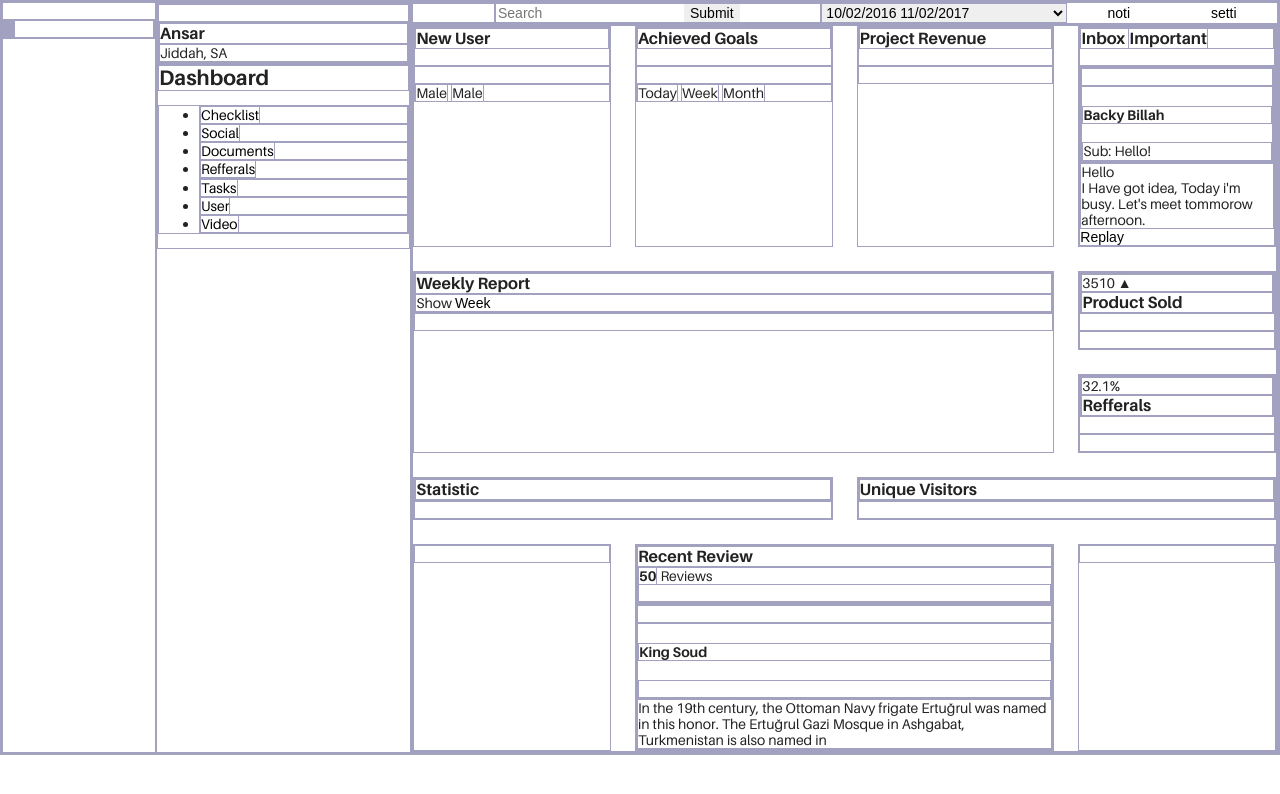
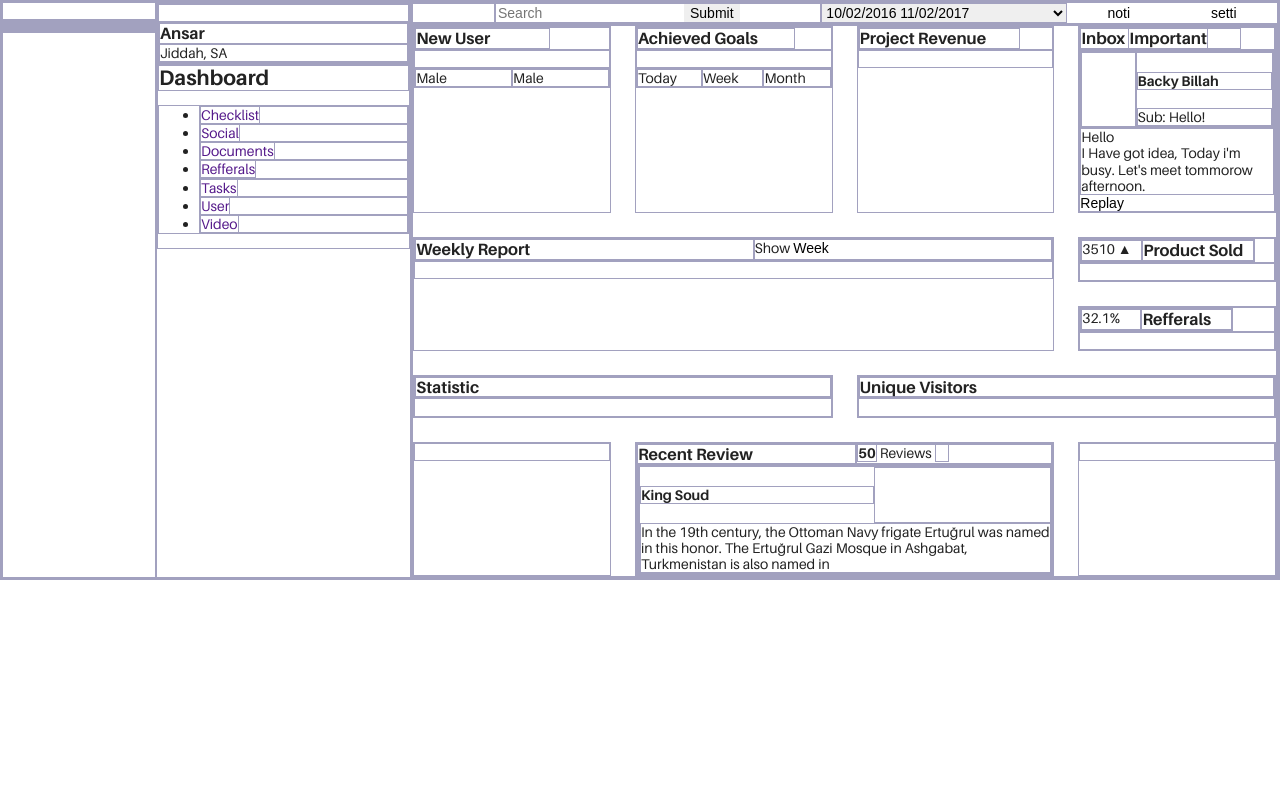
Before and after one commit to neretin-trike/anas_dashboard, a plain HTML site: page index.html in a window 1280 px wide. Drawn offline with Linux system fonts and the light colour scheme; files whose address does not match are found by name.

Commit message:
Поправил компоновку элементов макета с помощью Grid Layout

```diff
--- a/css/main.css
+++ b/css/main.css
@@ -15,45 +15,6 @@ body{
     grid-template-columns: minmax(15.4rem,0.25fr) 20% auto;
     grid-template-rows: 1fr auto;
 }
-
-.sidebar{
-    grid-row: 1/3;
-}
-
-.submenu{
-    grid-row: 1/3;
-}
-
-.top-bar{
-    grid-row: 1/2;
-
-    display: grid;
-    grid-auto-flow: column;
-}
-
-.content{
-    grid-row: 2/3;
-}
-
-.dashboard{
-    display: grid;
-    grid-gap: 2.4rem;
-    grid-template-columns: repeat(4,1fr);
-    grid-template-rows: repeat(5,auto);
-}
-
-.dash-item_col-span-2{
-    grid-column: span 2;
-}
-
-.dash-item_col-span-3{
-    grid-column: span 3;
-}
-
-.dash-item_row-span-2{
-    grid-row: span 2;
-}
-
 
 *{
     box-sizing: border-box;
@@ -75,7 +36,6 @@ input{
 
 a{
     text-decoration: none;
-    color: black;
 }
 
 h1, h2, h3, p, figure{
@@ -83,35 +43,108 @@ h1, h2, h3, p, figure{
     margin: 0;
 }
 
+/*--------------------------
+    SIDEBAR
+---------------------------*/
+
+.sidebar{
+    grid-row: 1/3;
+}
+
+.sidebar__link{
+    display: block;
+}
+
+/*--------------------------
+    SUBMENU
+---------------------------*/
+
+.submenu{
+    grid-row: 1/3;
+}
+
+/*--------------------------
+    TOP BAR
+---------------------------*/
+
+.top-bar{
+    grid-row: 1/2;
+
+    display: grid;
+    grid-auto-flow: column;
+}
+
+/*--------------------------
+    CONTENT
+---------------------------*/
+
+.content{
+    grid-row: 2/3;
+}
+
+.dashboard{
+    display: grid;
+    grid-gap: 2.4rem;
+    grid-template-columns: repeat(4,1fr);
+    grid-template-rows: repeat(5,auto);
+
+}
+
+.dash-item_col-span-2{
+    grid-column: span 2;
+}
+
+.dash-item_col-span-3{
+    grid-column: span 3;
+}
+
+.dash-item_row-span-2{
+    grid-row: span 2;
+}
+
+.dash-item__header{
+    display: grid;
+    grid-auto-flow: column;
+}
+
+.dash-item__info{
+    display: grid;
+    grid-auto-flow: column;
+}
+
+.dash-item__legend{
+    display: grid;
+    grid-auto-flow: column;
+}
+
+.mail__sender{
+    display: grid;
+    grid-auto-flow: column;
+}
+
+
+.review{
+    display: grid;
+    grid-auto-flow: column;
+}
+
+.review__info{
+    display: grid;
+    grid-template-columns: repeat(2, auto);
+    grid-template-rows: repeat(2, auto);
+}
+
+.review__message{
+    grid-row: 2/3;
+    grid-column: 1/3;
+}
+
+
 
 
 /*--------------------------
     GENERAL STYLE
 ---------------------------*/
-
-
-/*--------------------------
-    HEADER
----------------------------*/
-
-.container{
-    max-width: 117.0rem;
-    margin: 0 auto;
-    position: relative;
-
-    display: grid;
-    grid-template-columns: repeat(12,1fr);
-    grid-gap: 3rem;
-}
-
-.row{
-    display: flex;
-    /* flex-wrap: wrap; */
-}
-
-.column-direct{
-    flex-direction: column;
-}
 
 .overlay{
     background: linear-gradient(45deg, rgba(0, 0, 0, 0.75) 1%, rgba(255,255, 255,0.75) 100%); /* W3C, IE10+, FF16+, Chrome26+, Opera12+, Safari7+ */
--- a/index.html
+++ b/index.html
@@ -159,18 +159,18 @@
                     <h3 class="dash-item__caption">Recent Review</h3>
                     <div class="dash-item__general-rating">
                         <strong>50</strong> Reviews
-                        <div class="dash-item__stars">
+                        <span class="dash-item__stars">
                             <img class="dash-item__img" src="" alt="">
                             <img class="dash-item__img" src="" alt="">
                             <img class="dash-item__img" src="" alt="">
                             <img class="dash-item__img" src="" alt="">
                             <img class="dash-item__img" src="" alt="">
-                        </div>
+                        </span>
                     </div>
                 </header>
                 <section class="review">
-                    <figure class="review_photo"><img class="mail__img" src="" alt=""></figure>
-                    <div class="review_info">
+                    <figure class="review__photo"><img class="mail__img" src="" alt=""></figure>
+                    <div class="review__info">
                         <h4 class="review__name">King Soud</h4>
                         <div class="review__stars">
                             <img class="dash-item__img" src="" alt="">
@@ -179,8 +179,8 @@
                             <img class="dash-item__img" src="" alt="">
                             <img class="dash-item__img" src="" alt="">
                         </div>
+                        <p class="review__message">In the 19th century, the Ottoman Navy frigate Ertuğrul was named in this honor. The Ertuğrul Gazi Mosque in Ashgabat, Turkmenistan is also named in</p>
                     </div>
-                    <p class="review__message">In the 19th century, the Ottoman Navy frigate Ertuğrul was named in this honor. The Ertuğrul Gazi Mosque in Ashgabat, Turkmenistan is also named in</p>
                 </section>
             </div>
             <div class="dash-item dash-item_theme_gallery">
```
